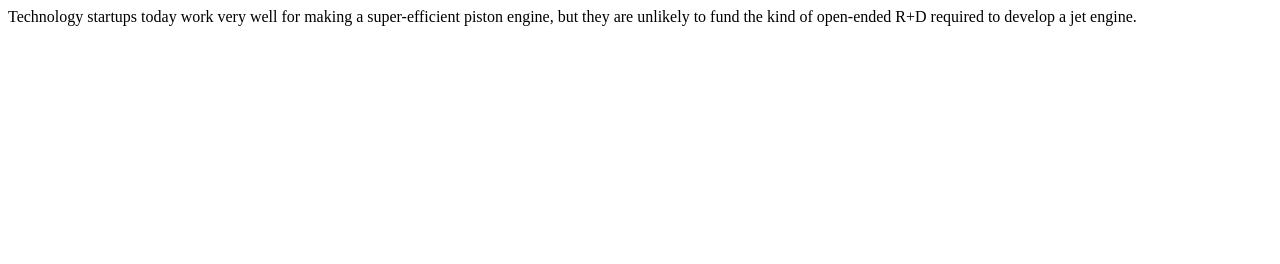
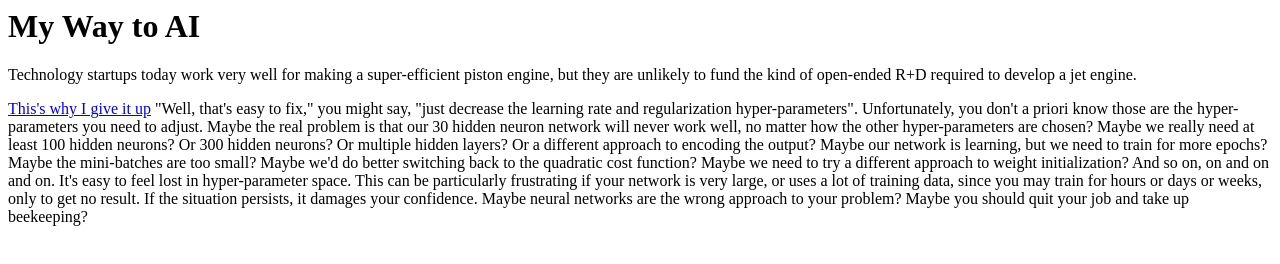
Before and after one commit to goodoid/goodoid.github.io, a plain HTML site: page index.html in a window 1280 px wide. Drawn offline with Linux system fonts and the light colour scheme.

Commit message:
comments on charter3 for neural network and deep learning

```diff
--- a/index.html
+++ b/index.html
@@ -1 +1,14 @@
+<html>
+<head>
+    <title>Goodoids Backyard</title>
+</head>
+<body>
+    <h1>
+        My Way to AI
+    </h1>
 Technology startups today work very well for making a super-efficient piston engine, but they are unlikely to fund the kind of open-ended R+D required to develop a jet engine.
+    <p>
+        <a href="http://neuralnetworksanddeeplearning.com/chap3.html">This's why I give it up</a>
+        "Well, that's easy to fix," you might say, "just decrease the learning rate and regularization hyper-parameters". Unfortunately, you don't a priori know those are the hyper-parameters you need to adjust. Maybe the real problem is that our 30 hidden neuron network will never work well, no matter how the other hyper-parameters are chosen? Maybe we really need at least 100 hidden neurons? Or 300 hidden neurons? Or multiple hidden layers? Or a different approach to encoding the output? Maybe our network is learning, but we need to train for more epochs? Maybe the mini-batches are too small? Maybe we'd do better switching back to the quadratic cost function? Maybe we need to try a different approach to weight initialization? And so on, on and on and on. It's easy to feel lost in hyper-parameter space. This can be particularly frustrating if your network is very large, or uses a lot of training data, since you may train for hours or days or weeks, only to get no result. If the situation persists, it damages your confidence. Maybe neural networks are the wrong approach to your problem? Maybe you should quit your job and take up beekeeping?
+</body>
+</html>
```
